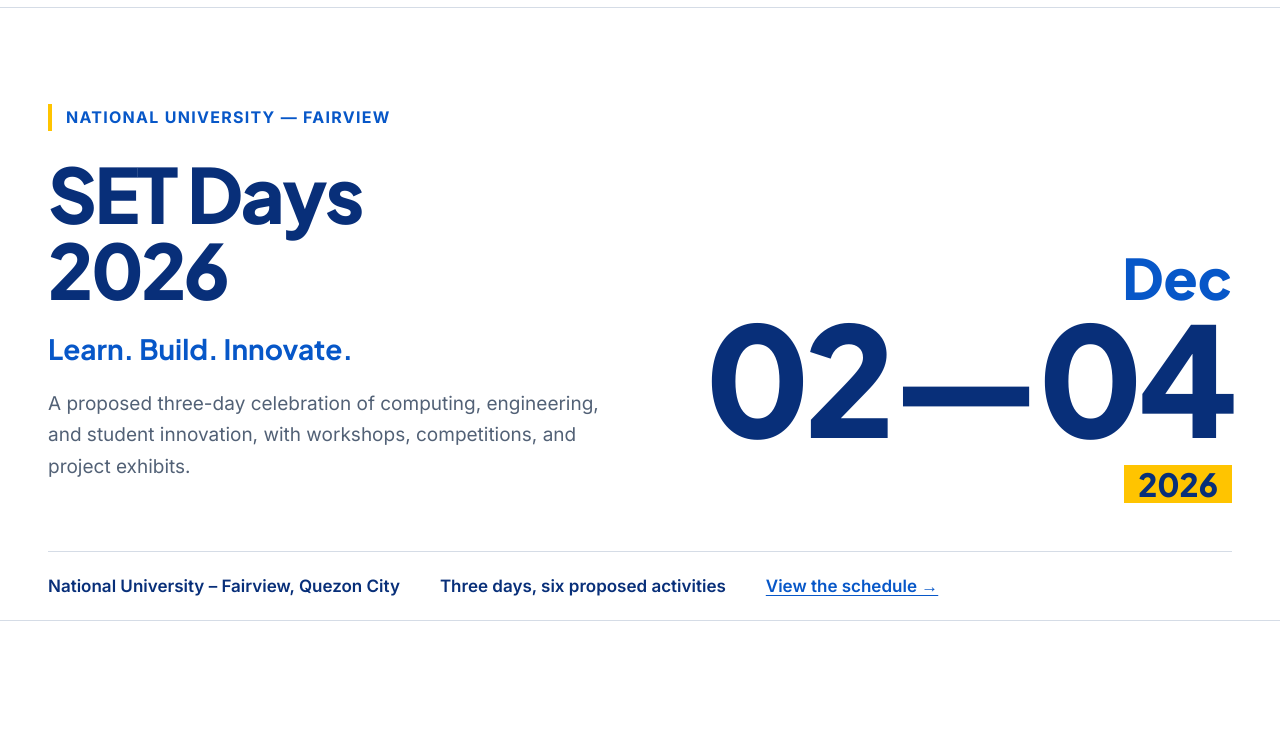
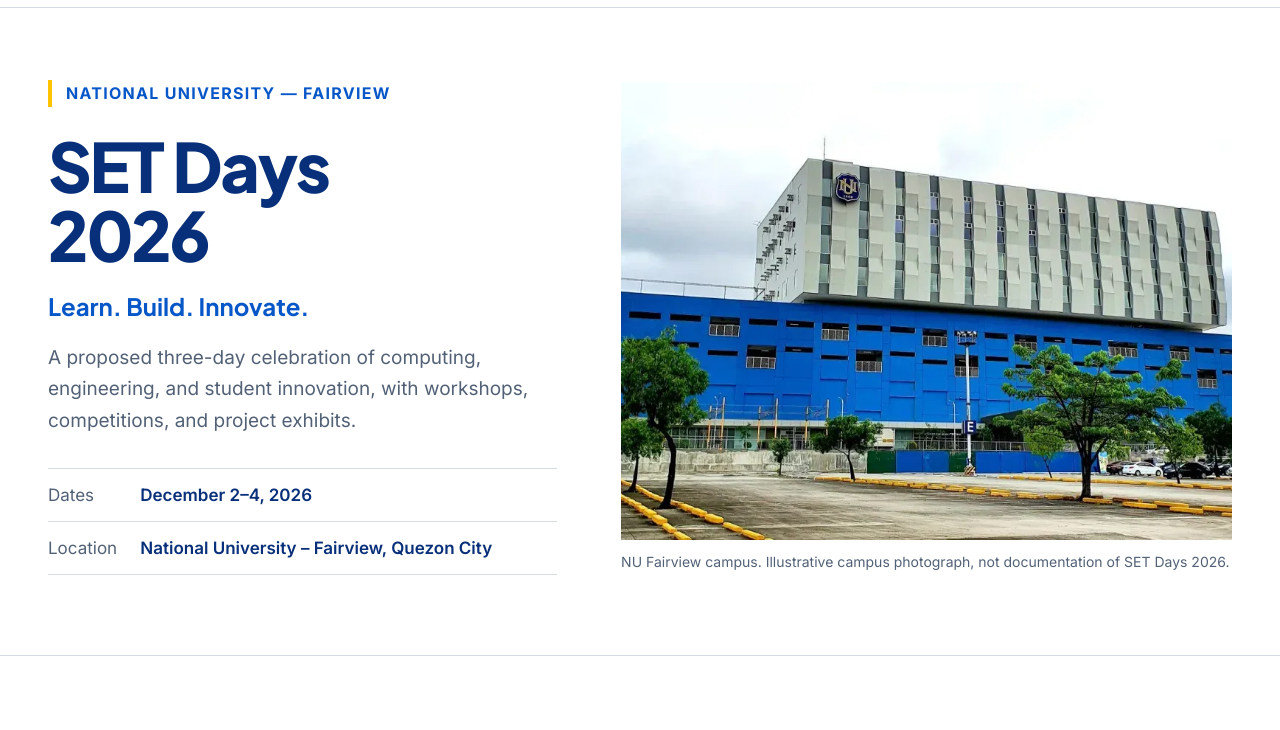
Before and after one commit to sinagdevv/EventInformationWebsite, a plain HTML site: page Cacananta_WEBPROG_SETDays2026/index.html in a window 1280 px wide. Shown: the part 66-796 px from the top of the page. Drawn offline with Linux system fonts and the light colour scheme.

Commit message:
feat: elevate SET Days UI with campus photography

```diff
--- a/Cacananta_WEBPROG_SETDays2026/index.html
+++ b/Cacananta_WEBPROG_SETDays2026/index.html
@@ -49,21 +49,22 @@
                     <p class="hero-intro">
                         A proposed three-day celebration of computing, engineering, and student innovation, with workshops, competitions, and project exhibits.
                     </p>
+                    <ul class="hero-meta">
+                        <li><span class="meta-label">Dates</span> December 2–4, 2026</li>
+                        <li><span class="meta-label">Location</span> National University – Fairview, Quezon City</li>
+                    </ul>
                 </div>
 
-                <p class="hero-date" aria-label="December 2 to 4, 2026">
-                    <span class="date-month">Dec</span>
-                    <span class="date-days">02—04</span>
-                    <span class="date-year">2026</span>
-                </p>
-            </div>
-
-            <div class="wrap">
-                <ul class="hero-meta">
-                    <li>National University – Fairview, Quezon City</li>
-                    <li>Three days, six proposed activities</li>
-                    <li><a href="#schedule">View the schedule &rarr;</a></li>
-                </ul>
+                <figure class="hero-photo">
+                    <img
+                        src="images/nu%20campus.png"
+                        alt="Exterior of the National University Fairview campus building, with a blue lower facade, a pale paneled upper block, and the NU crest on the front, seen across a parking area"
+                        width="981"
+                        height="621"
+                        fetchpriority="high"
+                    >
+                    <figcaption>NU Fairview campus. Illustrative campus photograph, not documentation of SET Days 2026.</figcaption>
+                </figure>
             </div>
         </section>
 
@@ -376,10 +377,12 @@ All workshops, competitions, and exhibition slots on this site are proposed and
                 <div>
                     <h3>Student Project Contact</h3>
                     <p>
-                        John Ray Cacananta<br>
-                        IT-252 · WebProg<br>
-                        National University – Fairview<br>
-                        <a href="mailto:cacanantajrp@students.nu-fairview.edu.ph">cacanantajrp@students.nu-fairview.edu.ph</a>
+                        Student: John Ray Cacananta<br>
+                        Section: IT-252<br>
+                        Professor: Ms. Kris P. Garcia<br>
+                        Subject: WebProg<br>
+                        University: National University – Fairview<br>
+                        Email: <a href="mailto:cacanantajrp@students.nu-fairview.edu.ph">cacanantajrp@students.nu-fairview.edu.ph</a>
                     </p>
 
                     <h3>Proposed Organizing Committee</h3>
--- a/Cacananta_WEBPROG_SETDays2026/style.css
+++ b/Cacananta_WEBPROG_SETDays2026/style.css
@@ -205,16 +205,16 @@ hr {
 .js .nav-list { flex-direction: column; }
 .js .nav-list a { padding: 14px 0; border-bottom: 1px solid var(--line); }
 
-/* Hero: typography carries the identity */
+/* Hero: text beside the campus photograph */
 .hero {
-    padding: 56px 0 0;
+    padding: 48px 0 56px;
     border-bottom: 1px solid var(--line);
 }
 
 .hero-grid {
     display: grid;
     gap: 40px;
-    align-items: end;
+    align-items: center;
 }
 
 .identifier {
@@ -230,69 +230,63 @@ hr {
 
 .hero h1 {
     margin-bottom: 0.25em;
-    font-size: clamp(2.75rem, 8vw, 4.75rem);
+    font-size: clamp(2.25rem, 5.5vw, 4.25rem);
     font-weight: 800;
     letter-spacing: -0.035em;
-    line-height: 1;
+    line-height: 1.02;
 }
 
 .tagline {
     margin-bottom: 1rem;
     font-family: var(--heading);
-    font-size: clamp(1.5rem, 3vw, 1.75rem);
+    font-size: clamp(1.375rem, 2.4vw, 1.5rem);
     font-weight: 700;
     color: var(--blue);
 }
 
 .hero-intro {
-    max-width: 48ch;
+    max-width: 46ch;
     font-size: 1.1875rem;
     color: var(--muted);
 }
 
-.hero-date {
-    display: flex;
-    flex-direction: column;
-    margin: 0;
-    font-family: var(--heading);
-    font-weight: 800;
-    line-height: 0.95;
-    color: var(--navy);
+.hero-meta {
+    margin: 32px 0 0;
+    padding: 0;
+    list-style: none;
+    border-top: 1px solid var(--line);
 }
 
-.date-month {
-    font-size: clamp(2rem, 5vw, 3.5rem);
-    color: var(--blue);
-}
-
-.date-days {
-    font-size: clamp(4.25rem, 13vw, 9.5rem);
-    letter-spacing: -0.04em;
-    white-space: nowrap;
-}
-
-.date-year {
-    display: inline-block;
-    align-self: flex-start;
-    margin-top: 16px;
-    padding: 4px 14px;
-    font-size: clamp(1.5rem, 3vw, 2rem);
-    background: var(--gold);
-}
-
-.hero-meta {
-    display: flex;
-    flex-wrap: wrap;
-    gap: 0 40px;
-    margin: 48px 0 0;
-    padding: 20px 0;
-    list-style: none;
-    border-top: 1px solid var(--line);
+.hero-meta li {
+    margin: 0;
+    padding: 12px 0;
+    border-bottom: 1px solid var(--line);
     font-weight: 600;
     color: var(--navy);
 }
 
-.hero-meta li { margin: 0; }
+.meta-label {
+    display: inline-block;
+    min-width: 5.5rem;
+    font-weight: 400;
+    color: var(--muted);
+}
+
+.hero-photo { margin: 0; }
+
+.hero-photo img {
+    display: block;
+    width: 100%;
+    height: auto;
+    aspect-ratio: 981 / 621;
+    object-fit: cover;
+}
+
+.hero-photo figcaption {
+    margin-top: 10px;
+    font-size: 0.875rem;
+    color: var(--muted);
+}
 
 /* Lists */
 ul, ol {
@@ -532,7 +526,7 @@ tbody[hidden] { display: none; }
 
 .highlight {
     padding-top: 28px;
-    border-top: 4px solid var(--navy);
+    border-top: 1px solid var(--navy);
 }
 
 .highlight-date {
@@ -580,11 +574,10 @@ tbody[hidden] { display: none; }
     color: var(--muted);
 }
 
-/* Announcement: institutional notice, one gold rule */
+/* Announcement: plain institutional notice */
 .announcement {
-    padding: 32px;
-    border: 1px solid var(--line);
-    border-top: 4px solid var(--gold);
+    padding-top: 24px;
+    border-top: 3px solid var(--navy);
 }
 
 .notice-head {
@@ -696,7 +689,7 @@ pre {
     :root { --gutter: 32px; --section: 96px; }
     .wrap { padding-inline: 32px; }
 
-    .hero { padding-top: 80px; }
+    .hero { padding: 64px 0 64px; }
     .program { grid-template-columns: repeat(2, minmax(0, 1fr)); column-gap: 64px; }
     .footer-grid { grid-template-columns: repeat(2, minmax(0, 1fr)); }
 }
@@ -706,10 +699,9 @@ pre {
     :root { --gutter: 48px; --section: 112px; }
     .wrap { padding-inline: 48px; }
 
-    .hero { padding-top: 96px; }
-    .hero-grid { grid-template-columns: minmax(0, 7fr) minmax(0, 5fr); gap: 64px; }
-    .hero-date { align-items: flex-end; text-align: right; }
-    .date-year { align-self: flex-end; }
+    .hero { padding: 72px 0 80px; }
+    .hero-grid { grid-template-columns: minmax(0, 5fr) minmax(0, 6fr); gap: 64px; }
+    .hero-photo img { aspect-ratio: 4 / 3; }
 
     .split { grid-template-columns: minmax(0, 5fr) minmax(0, 7fr); }
     .highlights { grid-template-columns: repeat(3, minmax(0, 1fr)); }
@@ -733,7 +725,6 @@ pre {
     .header-inner { column-gap: 12px; }
     .menu-toggle { padding: 10px 14px; }
     .menu-toggle:not([hidden]) { display: block; }
-    .announcement { padding: 24px 20px; }
     .program li { padding-left: 60px; }
     .program li::before { font-size: 2.25rem; }
 }
```
Also changed, not shown: Cacananta_WEBPROG_SETDays2026/README.txt, Cacananta_WEBPROG_SETDays2026/images/nu campus.png (added).
